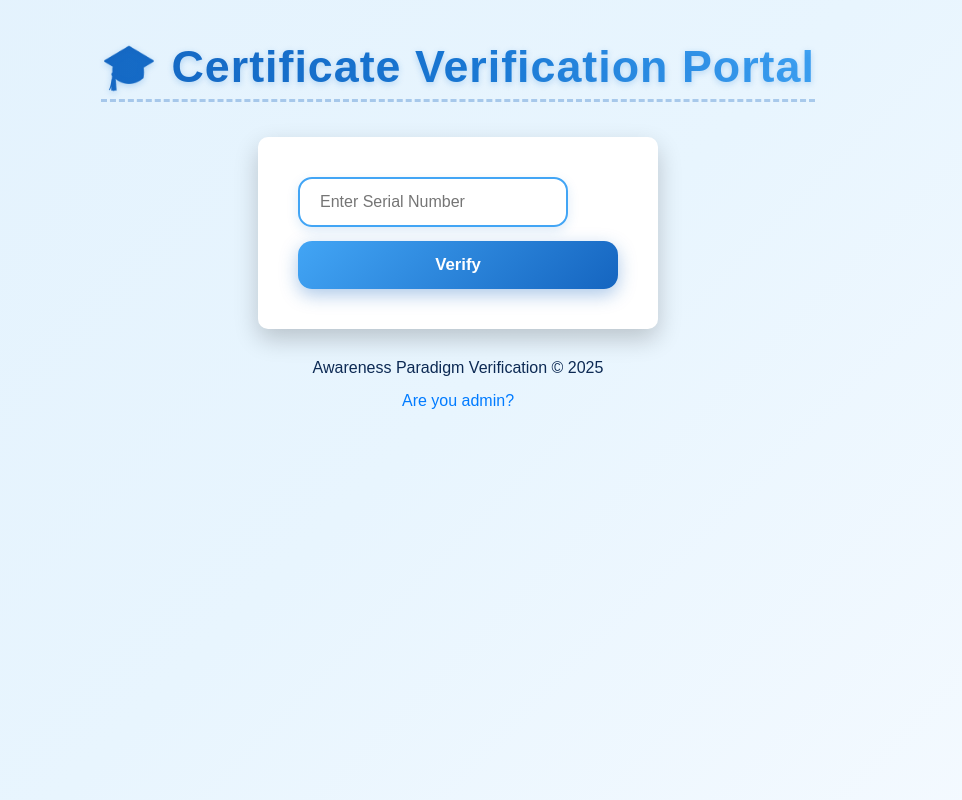
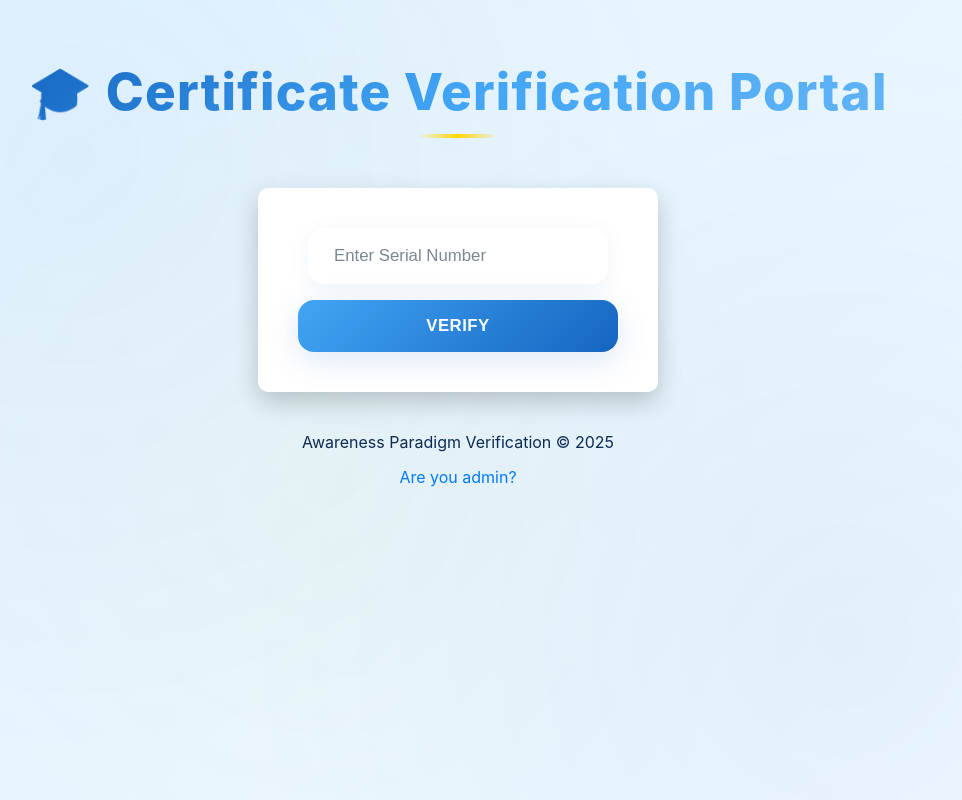
Before and after one commit to amnarafi85/Verify-Ap, a React (Create React App) app: page /verify#/verify in a window 1280 px wide. Shown: the whole page, without its empty margins (182-1144 px from the left). Built offline with nearby package versions, Linux system fonts and the light colour scheme; no server answers.

Commit message:
Added full project fi123l12312312123312qw3121b12a2es

```diff
--- a/src/pages/CertificateVerify.css
+++ b/src/pages/CertificateVerify.css
@@ -1,3 +1,33 @@
+/* =========================
+   CSS Custom Properties
+========================= */
+:root {
+  --primary-blue: #1565c0;
+  --secondary-blue: #42a5f5;
+  --light-blue: #64b5f6;
+  --dark-blue: #0d47a1;
+  --navy-blue: #0d2a54;
+  --accent-gold: #ffd700;
+  --warm-gold: #ffb300;
+  --light-gold: #fff8e1;
+  --success-green: #4caf50;
+  --error-red: #d32f2f;
+  --text-dark: #2c3e50;
+  --text-medium: #5a6c7d;
+  --text-light: #7b8794;
+  --white-glass: rgba(255, 255, 255, 0.95);
+  --white-transparent: rgba(255, 255, 255, 0.1);
+  --shadow-light: 0 4px 20px rgba(21, 101, 192, 0.08);
+  --shadow-medium: 0 8px 32px rgba(21, 101, 192, 0.15);
+  --shadow-heavy: 0 16px 48px rgba(21, 101, 192, 0.25);
+  --border-radius-sm: 8px;
+  --border-radius-md: 16px;
+  --border-radius-lg: 24px;
+  --transition-fast: 0.2s ease;
+  --transition-smooth: 0.3s cubic-bezier(0.4, 0, 0.2, 1);
+  --transition-bounce: 0.4s cubic-bezier(0.68, -0.55, 0.265, 1.55);
+}
+
 /* =========================
    Full Page Container
 ========================= */
@@ -8,29 +38,74 @@
   flex-direction: column;
   align-items: center;
   justify-content: flex-start;
-  padding: 40px 20px;
-  background: linear-gradient(135deg, #e3f2fd, #e8f5fe, #f5faff);
-  font-family: "Poppins", sans-serif;
-  color: #0d2a54;
+  padding: 60px 20px;
+  background: linear-gradient(135deg, #e3f2fd 0%, #e8f5fe 50%, #f3f9ff 100%);
   background-attachment: fixed;
+  font-family: "Inter", "Poppins", sans-serif;
+  color: var(--navy-blue);
+  position: relative;
+  overflow-x: hidden;
+}
+
+.certificate-page::before {
+  content: "";
+  position: fixed;
+  top: 0;
+  left: 0;
+  right: 0;
+  bottom: 0;
+  background-image:
+    radial-gradient(circle at 20% 20%, rgba(66, 165, 245, 0.05) 0%, transparent 50%),
+    radial-gradient(circle at 80% 80%, rgba(21, 101, 192, 0.05) 0%, transparent 50%),
+    radial-gradient(circle at 40% 60%, rgba(255, 215, 0, 0.03) 0%, transparent 50%);
+  pointer-events: none;
+  z-index: 0;
+}
+
+.certificate-page > * {
+  position: relative;
+  z-index: 1;
 }
 
 /* =========================
    Heading
 ========================= */
 .verify-heading {
-  font-size: 2.8rem;
+  font-size: clamp(2.2rem, 5vw, 3.2rem);
   font-weight: 800;
-  margin-bottom: 35px;
+  margin-bottom: 50px;
   text-align: center;
-  letter-spacing: 1px;
-  background: linear-gradient(90deg, #1565c0, #1976d2, #42a5f5);
+  letter-spacing: 1.2px;
+  background: linear-gradient(135deg, var(--primary-blue), var(--secondary-blue), var(--light-blue));
   -webkit-background-clip: text;
   -webkit-text-fill-color: transparent;
-  text-shadow: 0 2px 6px rgba(25, 118, 210, 0.25);
-  border-bottom: 3px dashed rgba(21, 101, 192, 0.3);
+  position: relative;
   display: inline-block;
-  padding-bottom: 6px;
+  padding: 0 20px 15px;
+  animation: fadeInUp 0.8s ease-out;
+}
+
+.verify-heading::after {
+  content: "";
+  position: absolute;
+  bottom: 0;
+  left: 50%;
+  transform: translateX(-50%);
+  width: 80px;
+  height: 4px;
+  background: linear-gradient(90deg, transparent, var(--accent-gold), transparent);
+  border-radius: 2px;
+  animation: expandWidth 1s ease-out 0.5s both;
+}
+
+@keyframes fadeInUp {
+  from { opacity: 0; transform: translateY(30px); }
+  to { opacity: 1; transform: translateY(0); }
+}
+
+@keyframes expandWidth {
+  from { width: 0; }
+  to { width: 80px; }
 }
 
 /* =========================
@@ -38,57 +113,104 @@
 ========================= */
 .verify-form {
   display: flex;
-  gap: 14px;
-  margin-bottom: 30px;
+  gap: 16px;
+  margin-bottom: 40px;
   flex-wrap: wrap;
   justify-content: center;
+  align-items: center;
 }
 
 .verify-input {
-  padding: 14px 20px;
-  border: 2px solid #42a5f5;
-  border-radius: 14px;
+  padding: 16px 24px;
+  border: 2px solid transparent;
+  border-radius: var(--border-radius-md);
   outline: none;
-  width: 270px;
-  font-size: 1rem;
-  transition: 0.3s;
-  background: rgba(255, 255, 255, 0.9);
-  backdrop-filter: blur(6px);
-  box-shadow: 0 4px 12px rgba(25, 118, 210, 0.15);
+  width: 300px;
+  font-size: 1.05rem;
+  font-weight: 500;
+  transition: all var(--transition-smooth);
+  background: var(--white-glass);
+  backdrop-filter: blur(10px);
+  box-shadow: var(--shadow-light);
+  color: var(--text-dark);
+}
+
+.verify-input::placeholder {
+  color: var(--text-light);
+  font-weight: 400;
 }
 
 .verify-input:focus {
-  border-color: #1565c0;
-  box-shadow: 0 0 14px rgba(25, 118, 210, 0.4);
+  border-color: var(--secondary-blue);
+  box-shadow: 0 0 0 4px rgba(66, 165, 245, 0.15), var(--shadow-medium);
+  transform: translateY(-2px);
+  background: rgba(255, 255, 255, 0.98);
 }
 
 .verify-btn {
-  background: linear-gradient(135deg, #42a5f5, #1565c0);
+  background: linear-gradient(135deg, var(--secondary-blue), var(--primary-blue));
   color: #fff;
-  padding: 14px 28px;
+  padding: 16px 32px;
   border: none;
-  border-radius: 14px;
+  border-radius: var(--border-radius-md);
   cursor: pointer;
   font-size: 1.05rem;
   font-weight: 600;
-  transition: all 0.3s ease;
-  box-shadow: 0 6px 18px rgba(21, 101, 192, 0.35);
+  letter-spacing: 0.5px;
+  transition: all var(--transition-smooth);
+  box-shadow: var(--shadow-medium);
+  position: relative;
+  overflow: hidden;
+  text-transform: uppercase;
+  min-width: 140px;
+}
+
+.verify-btn::before {
+  content: "";
+  position: absolute;
+  top: 0;
+  left: -100%;
+  width: 100%;
+  height: 100%;
+  background: linear-gradient(90deg, transparent, rgba(255,255,255,0.2), transparent);
+  transition: left 0.5s ease;
 }
 
 .verify-btn:hover {
-  background: linear-gradient(135deg, #1565c0, #0d47a1);
+  background: linear-gradient(135deg, var(--primary-blue), var(--dark-blue));
   transform: translateY(-3px) scale(1.02);
+  box-shadow: 0 12px 36px rgba(13,71,161,0.4);
+}
+
+.verify-btn:hover::before {
+  left: 100%;
+}
+
+.verify-btn:active {
+  transform: translateY(-1px) scale(0.98);
 }
 
 /* =========================
    Error Message
 ========================= */
 .error-msg {
-  color: #d32f2f;
+  color: var(--error-red);
   font-size: 1rem;
-  margin-bottom: 12px;
+  margin-bottom: 20px;
   font-weight: 600;
   text-align: center;
+  padding: 12px 20px;
+  background: rgba(211,47,47,0.1);
+  border: 1px solid rgba(211,47,47,0.2);
+  border-radius: var(--border-radius-sm);
+  backdrop-filter: blur(5px);
+  animation: shakeError 0.5s ease-in-out;
+}
+
+@keyframes shakeError {
+  0%, 100% { transform: translateX(0); }
+  25% { transform: translateX(-5px); }
+  75% { transform: translateX(5px); }
 }
 
 /* =========================
@@ -96,225 +218,92 @@
 ========================= */
 .certificate-card {
   width: 100%;
-  max-width: 820px;
-  background: rgba(255, 255, 255, 0.95);
-  border: 5px double #42a5f5;
-  border-radius: 20px;
-  box-shadow: 0 15px 45px rgba(21, 101, 192, 0.25);
-  padding: 50px 40px;
+  max-width: 900px;
+  background: var(--white-glass);
+  border-radius: var(--border-radius-lg);
+  box-shadow: var(--shadow-heavy);
+  padding: 60px 50px;
   text-align: center;
   position: relative;
   overflow: hidden;
-  transition: transform 0.3s ease, box-shadow 0.3s ease;
+  transition: all var(--transition-smooth);
+  backdrop-filter: blur(15px);
+  animation: slideInUp 0.8s ease-out;
 }
 
 .certificate-card::before {
   content: "";
   position: absolute;
-  top: -40%;
-  left: -40%;
-  width: 200%;
-  height: 200%;
-  background: radial-gradient(circle at center, rgba(25, 118, 210, 0.08), transparent 70%);
-  z-index: 0;
+  top: 0; left: 0; right: 0; bottom: 0;
+  background:
+    linear-gradient(135deg, var(--white-transparent) 0%, transparent 50%),
+    radial-gradient(circle at 25% 25%, rgba(66,165,245,0.08) 0%, transparent 60%),
+    radial-gradient(circle at 75% 75%, rgba(255,215,0,0.05) 0%, transparent 60%),
+    repeating-linear-gradient(45deg, transparent, transparent 20px, rgba(66,165,245,0.02) 20px, rgba(66,165,245,0.02) 40px);
+  border-radius: inherit;
 }
 
-.certificate-card > * {
-  position: relative;
-  z-index: 1;
+.certificate-card::after {
+  content: "";
+  position: absolute;
+  top: 0; left: 0; right: 0; bottom: 0;
+  border: 2px solid;
+  border-image: linear-gradient(135deg, var(--secondary-blue), var(--accent-gold), var(--primary-blue)) 1;
+  border-radius: inherit;
+  pointer-events: none;
 }
 
-.certificate-card:hover {
-  transform: translateY(-8px);
-  box-shadow: 0 20px 60px rgba(21, 101, 192, 0.35);
-}
+.certificate-card > * { position: relative; z-index: 2; }
+
+.certificate-card:hover { transform: translateY(-8px) scale(1.01); box-shadow: 0 24px 64px rgba(21,101,192,0.3); }
+
+@keyframes slideInUp { from {opacity:0;transform:translateY(60px);} to {opacity:1;transform:translateY(0);} }
 
 /* =========================
    Ribbon Badge
 ========================= */
 .certificate-ribbon {
   position: absolute;
-  top: -12px;
-  right: 25px;
-  background: linear-gradient(135deg, #64b5f6, #1565c0);
-  color: #fff;
-  padding: 12px 28px;
-  font-size: 1rem;
+  top: -15px;
+  right: 30px;
+  background: linear-gradient(135deg, var(--accent-gold), var(--warm-gold));
+  color: var(--navy-blue);
+  padding: 14px 30px;
+  font-size: 0.95rem;
   font-weight: 700;
-  border-radius: 8px;
-  box-shadow: 0 6px 14px rgba(21, 101, 192, 0.35);
-  letter-spacing: 0.6px;
+  border-radius: var(--border-radius-sm);
+  box-shadow: var(--shadow-medium);
+  letter-spacing: 0.8px;
+  text-transform: uppercase;
+  z-index: 3;
+  animation: bounceIn 0.8s var(--transition-bounce) 0.3s both;
 }
 
-/* =========================
-   Header with Logo
-========================= */
-.certificate-header {
-  display: flex;
-  align-items: center;
-  justify-content: center;
-  gap: 22px;
-  margin-bottom: 35px;
-  flex-wrap: wrap;
-}
-
-.certificate-logo {
-  width: 85px;
-  height: 85px;
-  object-fit: cover;
-  border-radius: 50%;
-  border: 3px solid #42a5f5;
-  box-shadow: 0 8px 20px rgba(66, 165, 245, 0.35);
-}
-
-.verified-text {
-  font-size: 2rem;
-  font-weight: 800;
-  color: #0d47a1;
-  text-transform: uppercase;
-  letter-spacing: 1.5px;
-}
+@keyframes bounceIn { 0%{opacity:0;transform:scale(0.3) translateY(-50px);}50%{opacity:1;transform:scale(1.05) translateY(0);}70%{transform:scale(0.95);}100%{opacity:1;transform:scale(1);} }
 
 /* =========================
-   Certificate Body
+   Header & Logo
 ========================= */
-.certificate-body {
-  margin: 20px 0;
-}
-
-.cert-text {
-  font-size: 1.2rem;
-  margin: 12px 0;
-  color: #555;
-  font-style: italic;
-}
-
-.student-name {
-  font-size: 2.6rem;
-  font-weight: 700;
-  color: #0d2a54;
-  margin: 14px 0;
-  text-transform: capitalize;
-  border-bottom: 2px solid #eee;
-  display: inline-block;
-  padding-bottom: 6px;
-}
-
-.course-name {
-  font-size: 2rem;
-  font-weight: 600;
-  color: #1565c0;
-  margin: 16px 0;
-  letter-spacing: 0.6px;
-}
+.certificate-header { display:flex;align-items:center;justify-content:center;gap:30px;margin-bottom:45px;flex-wrap:wrap;position:relative; }
+.certificate-logo { width:100px;height:100px;border-radius:50%;border:4px solid var(--secondary-blue); box-shadow:0 8px 24px rgba(66,165,245,0.3),inset 0 2px 4px rgba(255,255,255,0.5); transition: all var(--transition-smooth); }
+.certificate-logo:hover { transform: scale(1.05) rotate(5deg); box-shadow:0 12px 32px rgba(66,165,245,0.4),inset 0 2px 6px rgba(255,255,255,0.6); }
+.verified-text { font-size: clamp(1.6rem,4vw,2.4rem); font-weight:800; color:var(--dark-blue); text-transform:uppercase; letter-spacing:2px; background:linear-gradient(135deg,var(--primary-blue),var(--navy-blue)); -webkit-background-clip:text; -webkit-text-fill-color:transparent; background-clip:text; position:relative; }
 
 /* =========================
-   Footer
+   Student & Course
 ========================= */
-.certificate-footer {
-  margin-top: 30px;
-  padding: 15px 20px;
-  background: linear-gradient(135deg, #f5f5f5, #eaeaea);
-  border-top: 2px solid #dcdcdc;
-  border-radius: 0 0 15px 15px;
-  box-shadow: inset 0px 2px 6px rgba(0, 0, 0, 0.08);
-  text-align: center;
-  font-size: 15px;
-  color: #333;
-  font-family: "Poppins", sans-serif;
-  line-height: 1.6;
-  position: relative;
-}
-
-.certificate-footer::before {
-  content: "";
-  position: absolute;
-  top: 0;
-  left: 10%;
-  right: 10%;
-  height: 2px;
-  background: linear-gradient(to right, transparent, #999, transparent);
-}
-
-.certificate-footer p {
-  margin: 6px 0;
-  font-weight: 500;
-}
-
-.certificate-footer strong {
-  color: #222;
-  font-weight: 600;
-}
+.student-name { font-size: clamp(2rem,5vw,3rem); font-weight:700; color:var(--navy-blue); margin:25px 0; text-transform:capitalize; background: linear-gradient(135deg,var(--navy-blue),var(--primary-blue)); -webkit-background-clip:text; -webkit-text-fill-color:transparent; }
+.course-name { font-size: clamp(1.4rem,4vw,2.2rem); font-weight:600; color: var(--primary-blue); margin:20px 0; letter-spacing:0.8px; padding:15px 25px; background: linear-gradient(135deg,var(--light-gold),rgba(255,255,255,0.8)); border-radius:var(--border-radius-md); border:2px solid var(--accent-gold); box-shadow: var(--shadow-light); }
 
 /* =========================
-   Download Button
+   Footer & Download
 ========================= */
-.download-btn-container {
-  margin-top: 30px;
-}
-
-.download-btn {
-  display: inline-block;
-  padding: 14px 28px;
-  background: linear-gradient(135deg, #42a5f5, #1565c0);
-  color: #fff;
-  text-decoration: none;
-  font-size: 1.1rem;
-  border-radius: 14px;
-  font-weight: 700;
-  transition: all 0.3s ease;
-  box-shadow: 0 8px 24px rgba(25, 118, 210, 0.35);
-}
-
-.download-btn:hover {
-  background: linear-gradient(135deg, #1565c0, #0d47a1);
-  transform: translateY(-3px) scale(1.03);
-  box-shadow: 0 12px 32px rgba(13, 71, 161, 0.45);
-}
+.certificate-footer { margin-top:40px;padding:25px 30px;background:linear-gradient(135deg,#f8f9fa,#e9ecef);border-top:3px solid var(--accent-gold);border-radius:0 0 var(--border-radius-lg) var(--border-radius-lg);box-shadow:inset 0 3px 8px rgba(0,0,0,0.05),var(--shadow-light);text-align:center;font-size:15px;color:var(--text-dark);line-height:1.7;position:relative;backdrop-filter:blur(5px); }
+.download-btn { display:inline-flex;align-items:center;justify-content:center;gap:10px;padding:18px 36px;background:linear-gradient(135deg,var(--accent-gold),var(--warm-gold));color:var(--navy-blue);text-decoration:none;font-size:1.1rem;border-radius:var(--border-radius-md);font-weight:700;letter-spacing:0.5px;transition:all var(--transition-smooth);box-shadow:var(--shadow-medium);position:relative;overflow:hidden;text-transform:uppercase;border:2px solid var(--warm-gold); }
+.download-btn:hover { background:linear-gradient(135deg,var(--warm-gold),#ff8f00); transform: translateY(-4px) scale(1.03); box-shadow: 0 16px 40px rgba(255,179,0,0.4); border-color:#ff8f00; }
 
 /* =========================
-   Responsive Design
+   Responsive & Dark Mode
 ========================= */
-@media (max-width: 992px) {
-  .certificate-card {
-    max-width: 680px;
-    padding: 35px 28px;
-  }
-  .student-name {
-    font-size: 2.2rem;
-  }
-  .course-name {
-    font-size: 1.6rem;
-  }
-  .verified-text {
-    font-size: 1.6rem;
-  }
-}
-
-@media (max-width: 600px) {
-  .certificate-card {
-    max-width: 95%;
-    padding: 24px 18px;
-  }
-  .certificate-logo {
-    width: 65px;
-    height: 65px;
-  }
-  .student-name {
-    font-size: 1.8rem;
-  }
-  .course-name {
-    font-size: 1.4rem;
-  }
-  .verified-text {
-    font-size: 1.3rem;
-  }
-  .certificate-ribbon {
-    font-size: 0.8rem;
-    padding: 7px 16px;
-  }
-  .download-btn {
-    padding: 11px 22px;
-    font-size: 0.95rem;
-  }
-}
+@media (max-width: 768px) { .certificate-card { padding:40px 30px; } .student-name { font-size: clamp(1.6rem,6vw,2.2rem); } }
+@media (prefers-color-scheme: dark) { .certificate-page { background: linear-gradient(135deg,#0f172a 0%,#1e293b 50%,#334155 100%); } .certificate-card { background: rgba(30,41,59,0.95); border-color: var(--secondary-blue); } }
```
